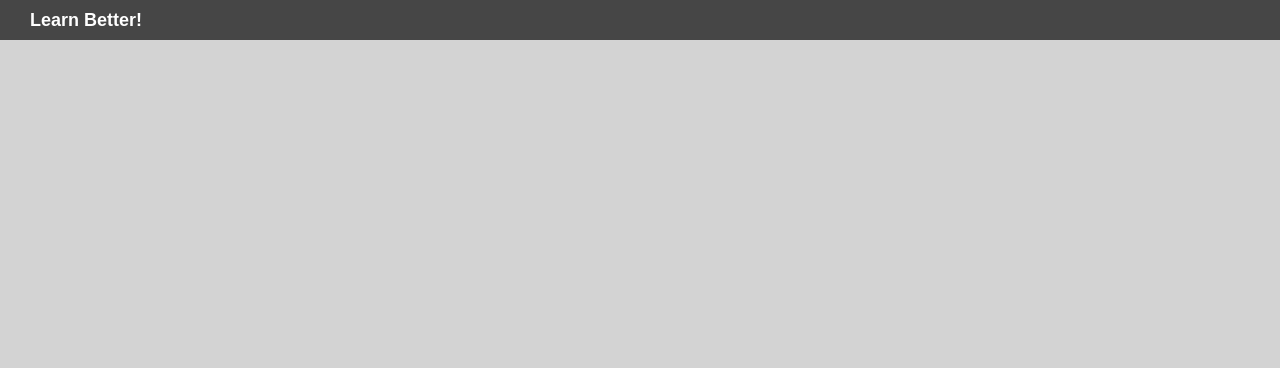
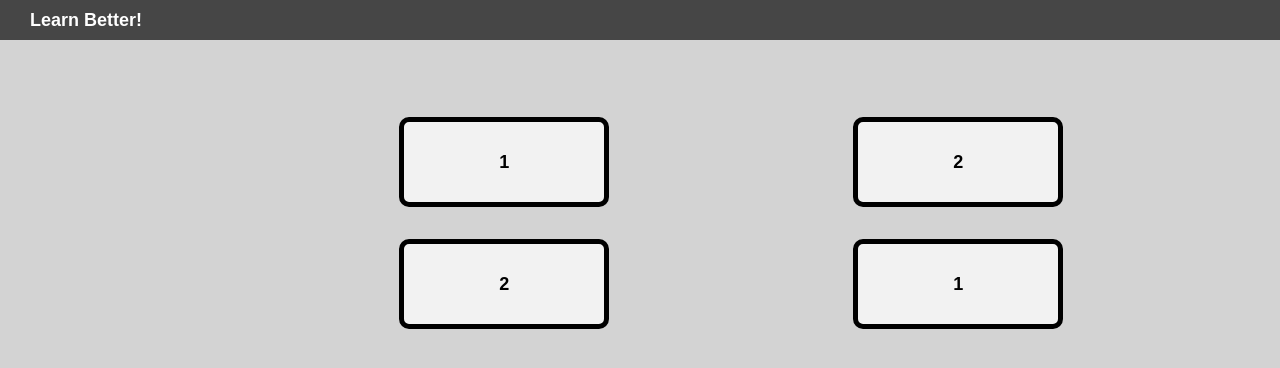
Before and after one commit to learn-better-explory/Learnbetter.Frontend, a React (Vite) app: page /showContext in a window 1280 px wide. Shown: the top 368 px of the page. Built offline with nearby package versions, Linux system fonts and the light colour scheme.

Commit message:
added basics for the connection game

```diff
--- /dev/null
+++ b/src/Games/ConnectingDefinitions/ConnectingDefinitions.jsx
@@ -0,0 +1,59 @@
+import { useEffect, useState } from 'react'
+import styles from './ConnectingDefinitions.module.css'
+
+export default function ConnectingDefinitions(){
+
+    let defButtons;
+    let selectedDefButton;
+
+    useEffect(()=>{
+
+        defButtons = Array.from(document.getElementsByName('defButton'))
+    })
+
+    function handleDefButtonClick(e){
+
+        defButtons.forEach((el) => {el.style = 'background-color: #F2F2F2;'})
+        selectedDefButton = e.target;
+        selectedDefButton.style = "background-color: grey;"
+    }
+
+    function handleAnswerButtonClick(e){
+
+        if(e.target.innerHTML == selectedDefButton.innerHTML){
+            e.target.style = 'background-color:rgb(78, 248, 35);'
+            selectedDefButton.style = 'background-color:rgb(78, 248, 35);'
+
+            const index = defButtons.indexOf(selectedDefButton);
+            defButtons.splice(selectedDefButton, 1)
+        }
+    }
+
+    return(
+        <div id={styles.container}>
+            <table>
+                <tbody>
+                    <tr>
+                        <td className={styles.td}>
+                            <div className={styles.clickElement} name='defButton' onClick={(e) => {handleDefButtonClick(e)}}>1</div>
+                        </td>
+                        <td className={styles.td}></td>
+                        <td className={styles.td}>
+                            <div className={styles.clickElement} name='answerButton' onClick={(e) => {handleAnswerButtonClick(e)}}>2</div>
+                        </td>
+                    </tr>
+
+                    <tr>
+                        <td className={styles.td}>
+                            <div className={styles.clickElement} name='defButton' onClick={(e) => {handleDefButtonClick(e)}}>2</div>
+                        </td>
+                        <td className={styles.td}></td>
+                        <td className={styles.td}>
+                            <div className={styles.clickElement} name='answerButton' onClick={(e) => {handleAnswerButtonClick(e)}}>1</div>
+                        </td>
+                    </tr>
+                </tbody>
+            </table>
+        </div>
+    )
+}
--- /dev/null
+++ b/src/Games/ConnectingDefinitions/ConnectingDefinitions.module.css
@@ -0,0 +1,26 @@
+#container{
+    width: 400px;
+    height: 100vh;
+    color: black;
+    margin-top: 100px;
+    margin-left: 30%;
+}
+
+.clickElement{
+    background-color: #F2F2F2 ;
+    border: 5px black solid;
+    width: 200px;
+    height: 50px;
+    border-radius: 10px;
+    text-align: center;
+    padding-top: 30px;
+    font-size: large;
+    font-weight: bold;
+}
+
+.td{
+    width: 200px;
+    height: 100px;
+    padding: 10px;
+    min-width: 200px;
+}
--- a/src/Login.jsx
+++ b/src/Login.jsx
@@ -12,26 +12,30 @@ export default function Login() {
       headers: {
         "Content-Type": "application/json",
         Accept: "*/*",
+       // Authorization: 'Bearer eyJhbGciOiJIUzM4NCJ9.eyJzdWIiOiJ0ZXN0MiIsImlhdCI6MTczNDIwNDE1NX0.3g09QeoyqwrPIyb_xizf8l4_cqYiRckmNw_MzL4mqdxepx5wPbjWcY0DWzjKAdlC'
       },
       body: JSON.stringify(data),
     });
+
+    const result = await response.json();
 
     if (!response.ok) {
       console.log(response);
       if (response.status == "403") {
         console.log("lepiej nie mówić");
       }
+      console.log(result)
       return;
     }
 
-    const result = await response.json();
+    // if logged succeed
     console.log(result);
 
     // Ustawiamy token i ID w localStorage
     localStorage.setItem("token", result.token);
     localStorage.setItem("id", result.id);
 
-    // window.location.href = 'http://localhost:5173/'
+     window.location.href = 'http://localhost:5173/ShowContext'
   };
 
   function getUsersData(elementName) {
--- a/src/Registration.jsx
+++ b/src/Registration.jsx
@@ -1,4 +1,8 @@
 export default function Registration() {
+
+
+// login: test2
+// password: test
 
   const sendDataToAPI = async () => {
     const data = {
@@ -17,15 +21,16 @@ export default function Registration() {
         },
         body: JSON.stringify(data),
       });
+      const result = await response.json();
 
       if (!response.ok) {
+        console.log(result)
         throw new Error('Network response was not ok');
       }
 
-      const result = await response.json();
       window.location.href = 'http://localhost:5173/'
     } catch (error) {
-
+      //console.log(result)
     }
   };
 
--- a/src/ShowContext.jsx
+++ b/src/ShowContext.jsx
@@ -1,5 +1,6 @@
 import React, { useEffect } from "react";
 import { useGlobalState } from "./context";
+import ConnectingDefinitions from "./Games/ConnectingDefinitions/ConnectingDefinitions";
 
 const LogContextData = () => {
   const { token, id } = useGlobalState();
@@ -9,7 +10,12 @@ const LogContextData = () => {
     console.log("ID:", id);
   }, [token, id]);
 
-  return null;
+  return (
+    <>
+      <ConnectingDefinitions/>
+    </>
+  );
+
 };
 
 export default LogContextData;
```
